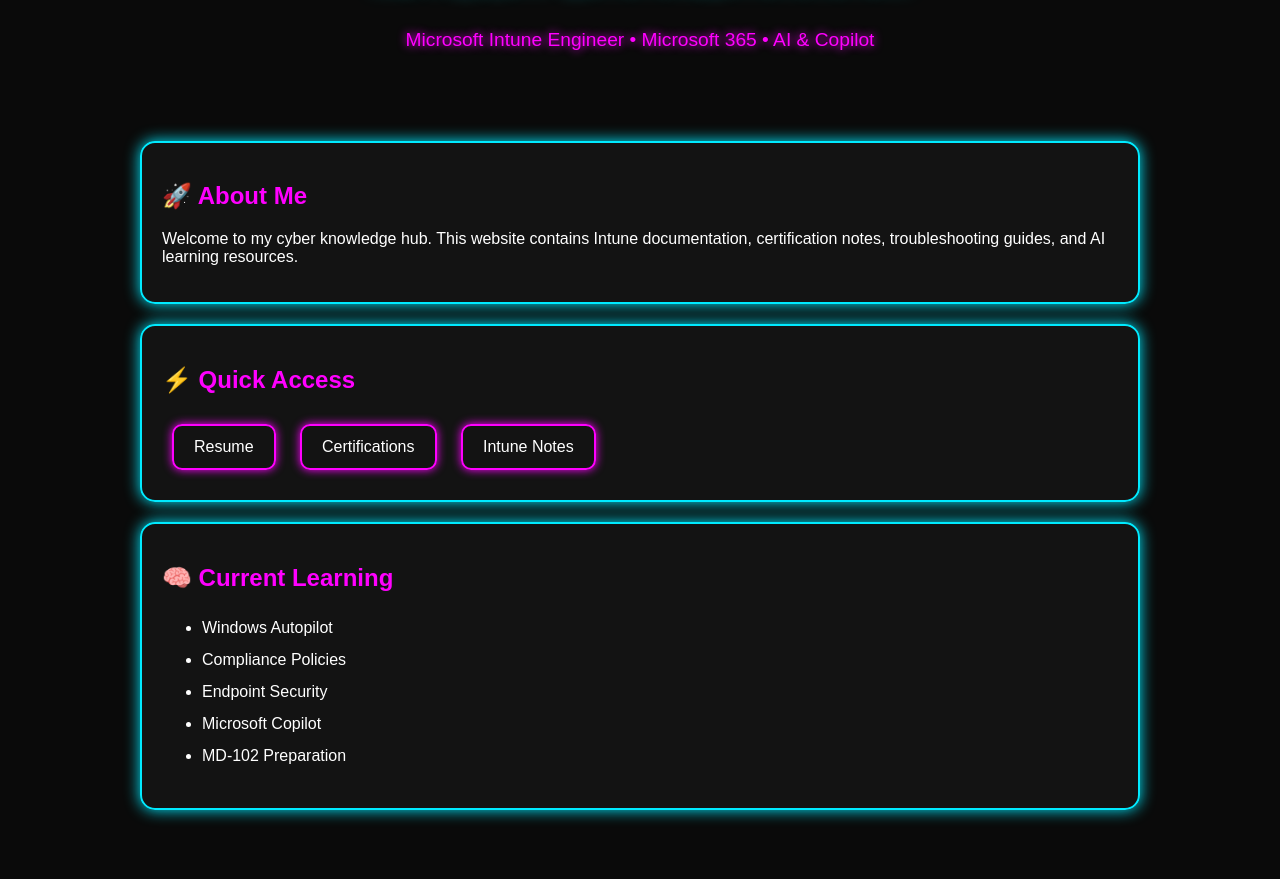
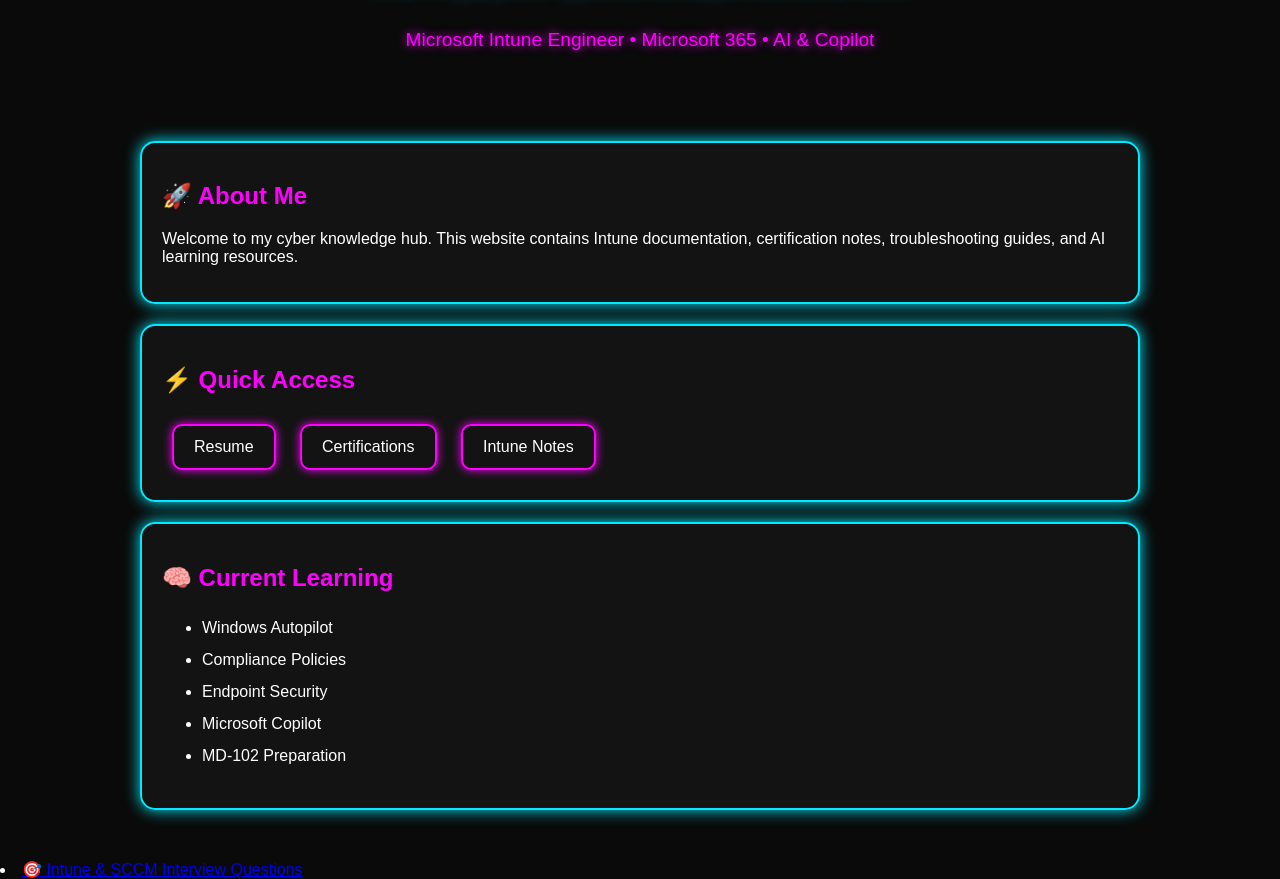
Before and after one commit to niteshbhandarkar/niteshbhandarkar.github.io, a plain HTML site: page index.html in a window 1280 px wide. Shown: the part 170-1049 px from the top of the page. Drawn offline with Linux system fonts and the light colour scheme.

Commit message:
Update index.html

```diff
--- a/index.html
+++ b/index.html
@@ -119,3 +119,8 @@ and AI learning resources.
 
 </body>
 </html>
+<li>
+    <a href="interview-questions.html">
+        🎯 Intune & SCCM Interview Questions
+    </a>
+</li>
```
